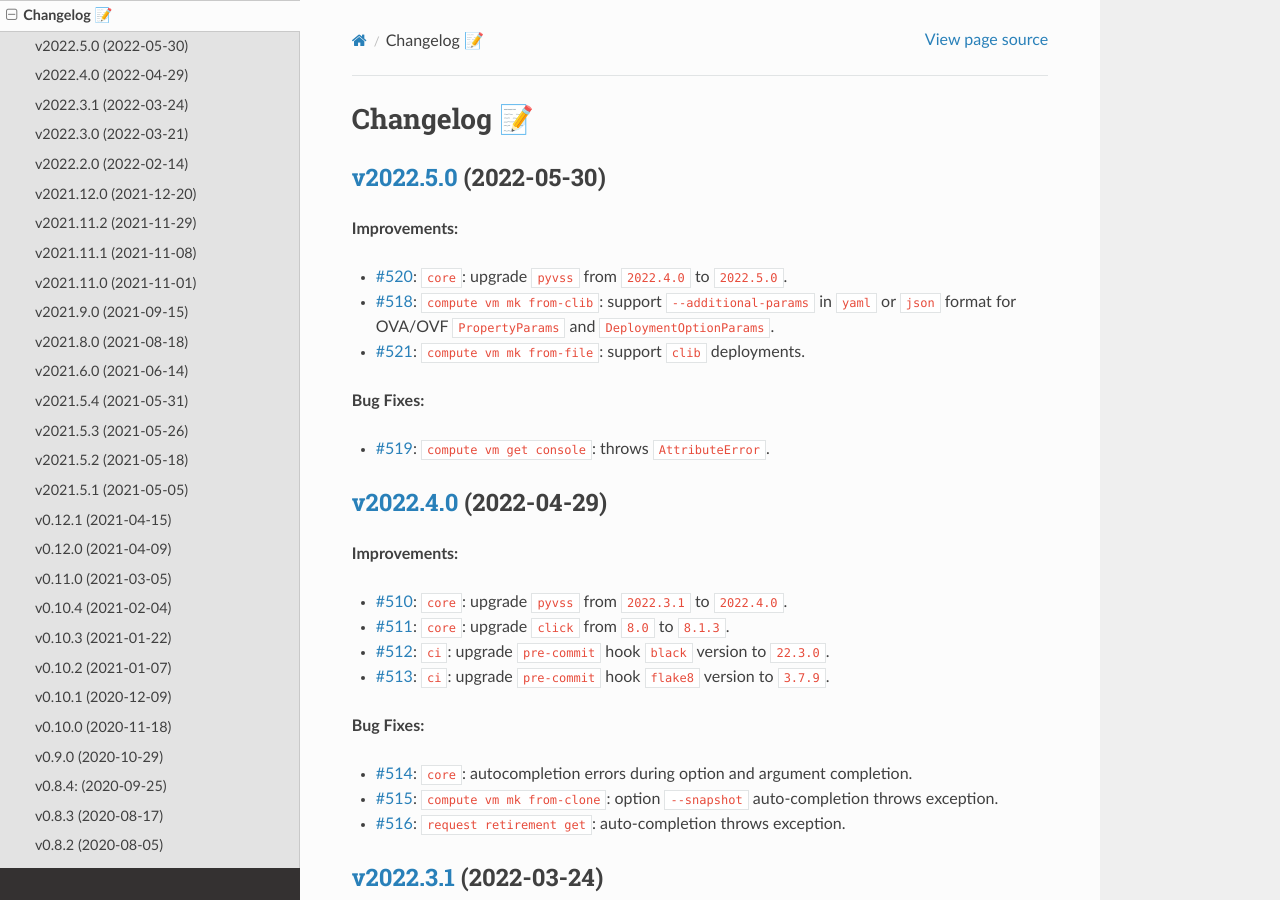
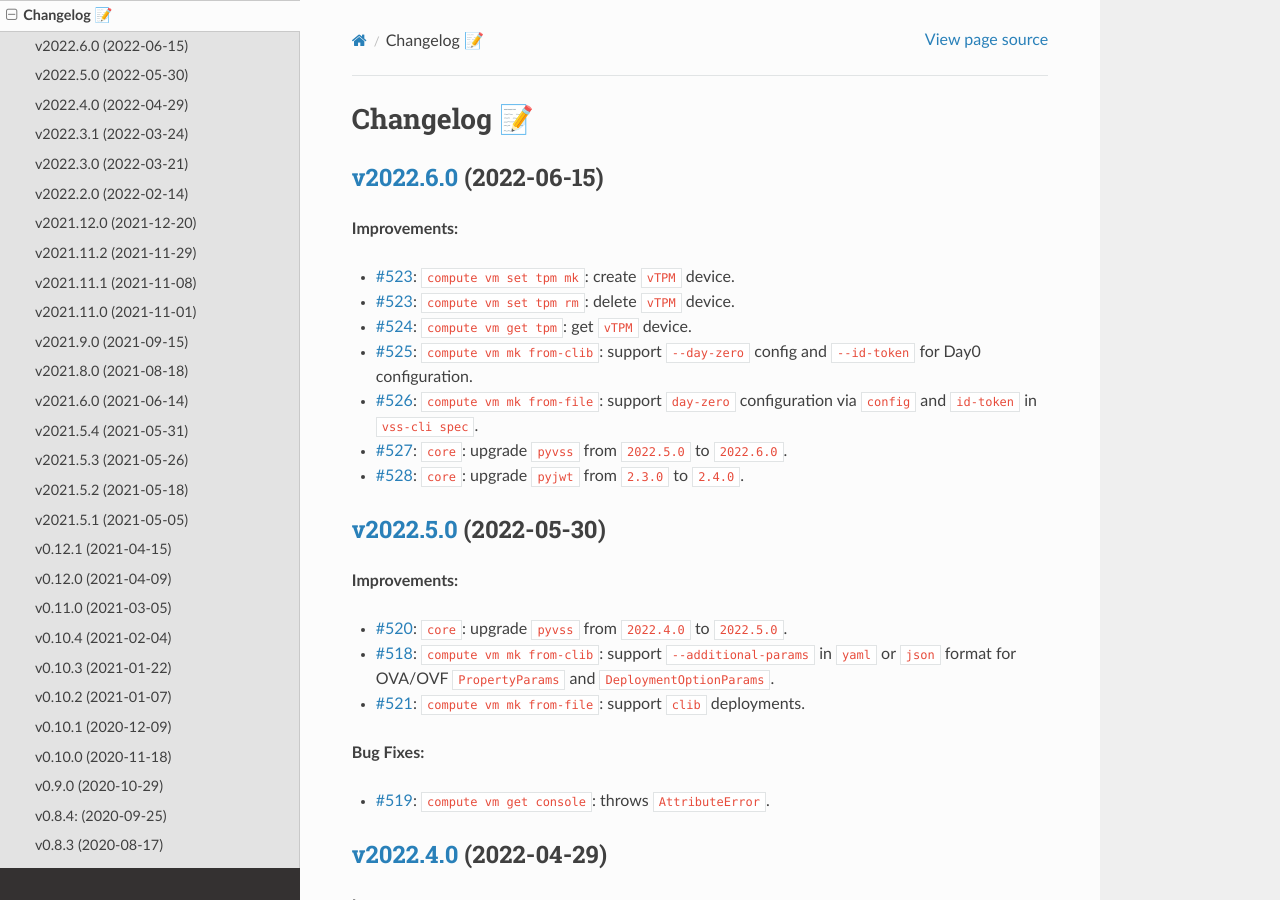
Before and after one commit to EIS-ITS/vss-cli, a Sphinx documentation site: the page built from docs/changelog.rst, in a window 1280 px wide and 900 px high. Built offline with Sphinx 7.4.7 and the Read the Docs theme 2.0.0, drawn with Linux system fonts in a browser that asks for light colours; the version number could not be read and is left out.

Commit message:
Issue #529: 🎉Version release v2022.6.0 - fixes #529

```diff
--- a/docs/changelog.rst
+++ b/docs/changelog.rst
@@ -1,5 +1,18 @@
 Changelog 📝
 ============
+
+`v2022.6.0 <https://gitlab-ee.eis.utoronto.ca/vss/vss-cli/tags/v2022.6.0>`_ (2022-06-15)
+----------------------------------------------------------------------------------------
+
+**Improvements:**
+
+- `#523 <https://gitlab-ee.eis.utoronto.ca/vss/vss-cli/issues/523>`_: ``compute vm set tpm mk``: create ``vTPM`` device.
+- `#523 <https://gitlab-ee.eis.utoronto.ca/vss/vss-cli/issues/523>`_: ``compute vm set tpm rm``: delete ``vTPM`` device.
+- `#524 <https://gitlab-ee.eis.utoronto.ca/vss/vss-cli/issues/524>`_: ``compute vm get tpm``: get ``vTPM`` device.
+- `#525 <https://gitlab-ee.eis.utoronto.ca/vss/vss-cli/issues/525>`_: ``compute vm mk from-clib``: support ``--day-zero`` config and ``--id-token`` for Day0 configuration.
+- `#526 <https://gitlab-ee.eis.utoronto.ca/vss/vss-cli/issues/526>`_: ``️compute vm mk from-file``: support ``day-zero`` configuration via ``config`` and ``id-token`` in ``vss-cli spec``.
+- `#527 <https://gitlab-ee.eis.utoronto.ca/vss/vss-cli/issues/527>`_: ``core``: upgrade ``pyvss`` from ``2022.5.0`` to ``2022.6.0``.
+- `#528 <https://gitlab-ee.eis.utoronto.ca/vss/vss-cli/issues/528>`_: ``core``: upgrade ``pyjwt`` from ``2.3.0`` to ``2.4.0``.
 
 `v2022.5.0 <https://gitlab-ee.eis.utoronto.ca/vss/vss-cli/tags/v2022.5.0>`_ (2022-05-30)
 ----------------------------------------------------------------------------------------
```
Also changed, not shown: CHANGELOG.md (+12 -0 lines), .bumpversion.cfg, 3 other files.
